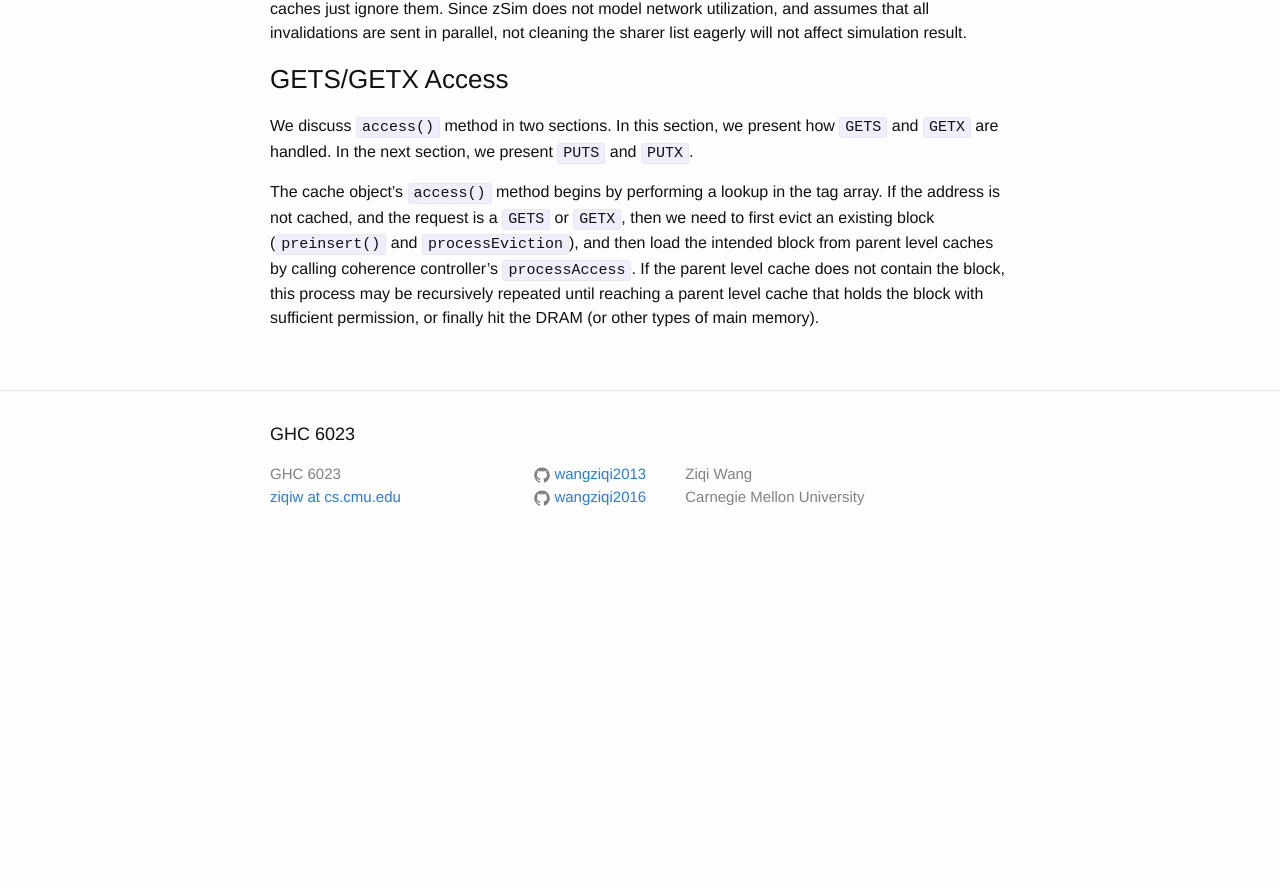
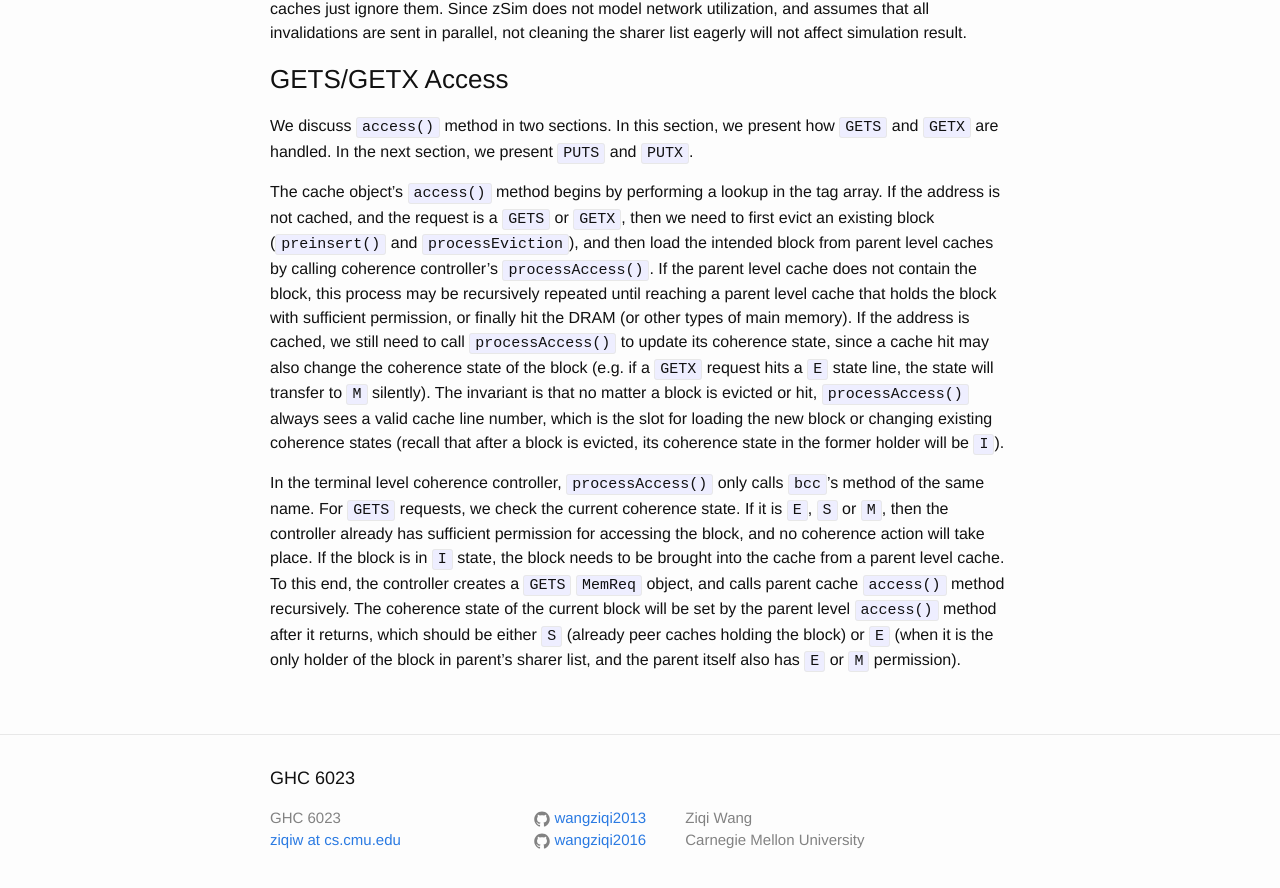
Before and after one commit to wangziqi2013/wangziqi2013.github.io, a Jekyll site: the page built from _posts/2019-12-24-understand-zsim-cc-sim.markdown, in a window 1280 px wide and 900 px high, scrolled down 10235 px. Shown: the top 888 px of the window. Built offline with Jekyll 4.4.1, drawn with Linux system fonts in a browser that asks for light colours; before the commit the page ends 10803 px from its top, so only the background shows below that.

Commit message:
Adding GETS/X

```diff
--- a/_posts/2019-12-24-understand-zsim-cc-sim.markdown
+++ b/_posts/2019-12-24-understand-zsim-cc-sim.markdown
@@ -386,6 +386,19 @@ section, we present `PUTS` and `PUTX`.
 
 The cache object's `access()` method begins by performing a lookup in the tag array. If the address is not cached,
 and the request is a `GETS` or `GETX`, then we need to first evict an existing block (`preinsert()` and `processEviction`),
-and then load the intended block from parent level caches by calling coherence controller's `processAccess`. If the parent
+and then load the intended block from parent level caches by calling coherence controller's `processAccess()`. If the parent
 level cache does not contain the block, this process may be recursively repeated until reaching a parent level cache that
-holds the block with sufficient permission, or finally hit the DRAM (or other types of main memory).
+holds the block with sufficient permission, or finally hit the DRAM (or other types of main memory). If the address is
+cached, we still need to call `processAccess()` to update its coherence state, since a cache hit may also change the
+coherence state of the block (e.g. if a `GETX` request hits a `E` state line, the state will transfer to `M` silently).
+The invariant is that no matter a block is evicted or hit, `processAccess()` always sees a valid cache line number,
+which is the slot for loading the new block or changing existing coherence states (recall that after a block is evicted,
+its coherence state in the former holder will be `I`).
+
+In the terminal level coherence controller, `processAccess()` only calls `bcc`'s method of the same name. For `GETS` requests,
+we check the current coherence state. If it is `E`, `S` or `M`, then the controller already has sufficient permission for
+accessing the block, and no coherence action will take place. If the block is in `I` state, the block needs to be brought
+into the cache from a parent level cache. To this end, the controller creates a `GETS` `MemReq` object, and calls parent
+cache `access()` method recursively. The coherence state of the current block will be set by the parent level `access()`
+method after it returns, which should be either `S` (already peer caches holding the block) or `E` (when it is the only
+holder of the block in parent's sharer list, and the parent itself also has `E` or `M` permission).
```
